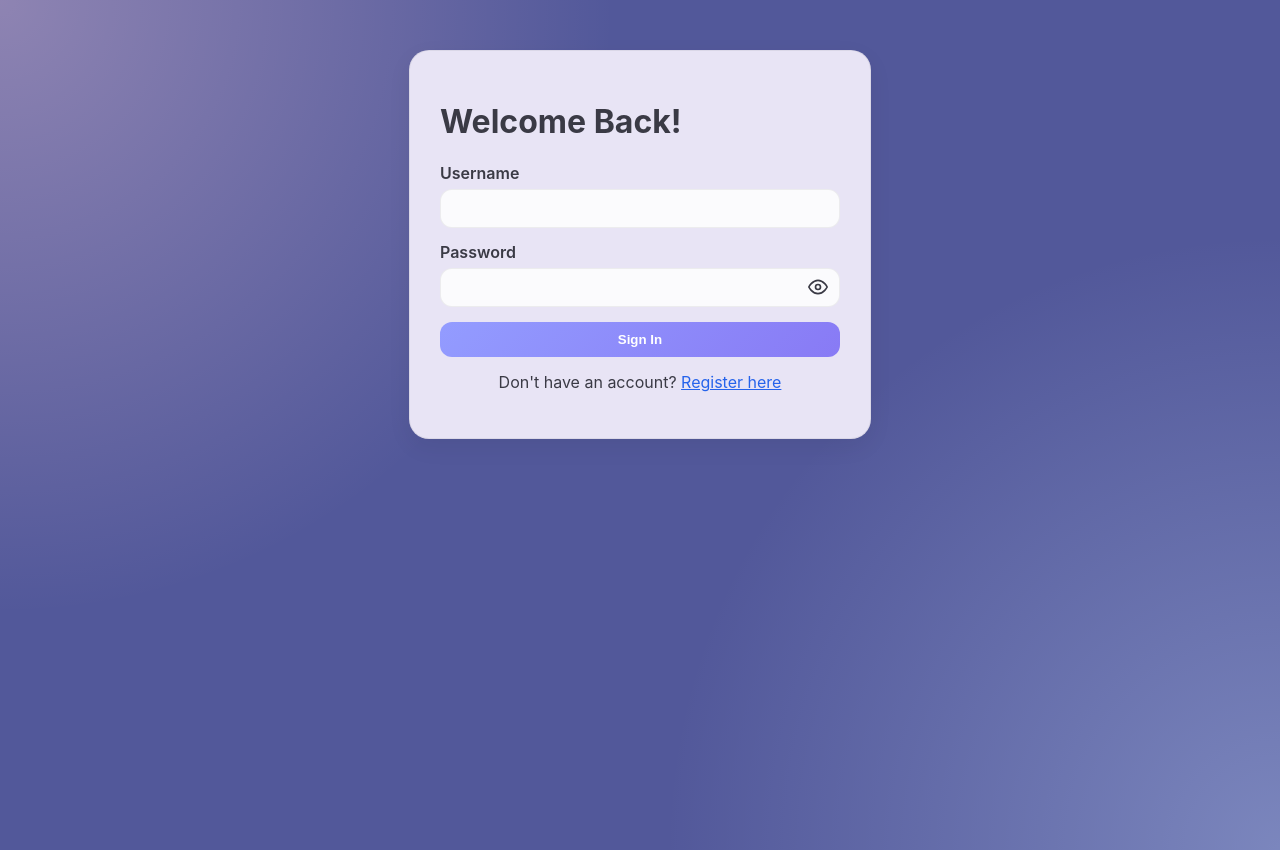
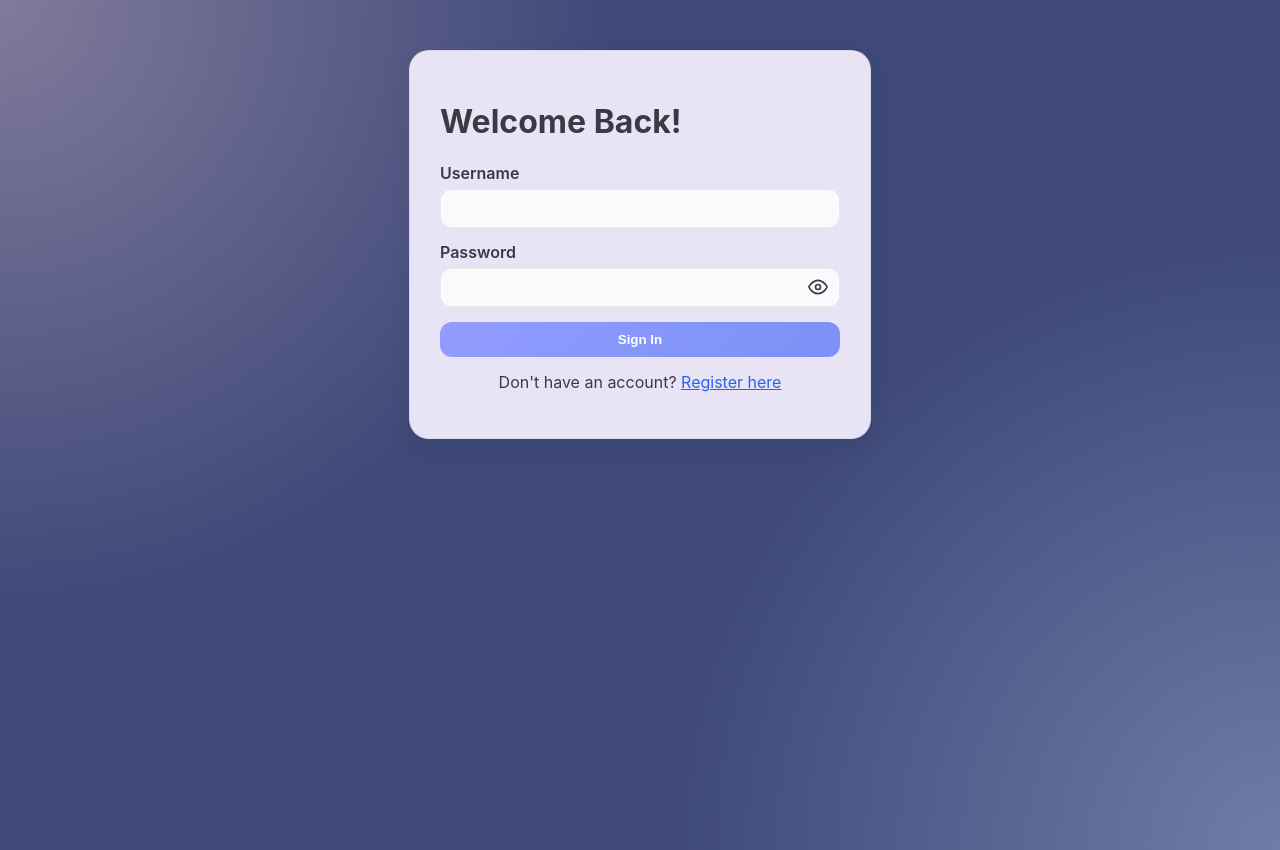
Before and after one commit to khngxuanming-boop/CSP-2620---GROUP-3, a Flask app: page /login in a window 1280 px wide. Run offline with Flask 3, Linux system fonts and the light colour scheme.

Commit message:
Adjusted colors again

```diff
--- a/static/style.css
+++ b/static/style.css
@@ -1,9 +1,9 @@
 :root {
   --primary: #939cff;
-  --primary-dark: #887af5;
+  --primary-dark: #7a91f5;
   --text: #3a3a45;
   --muted: #8b8b96;
-  --background: #52589a;
+  --background: #3e4978;
   --card: #e8e4f5;
   --border: rgba(0, 0, 0, 0.06);
   --shadow: 0 8px 24px rgba(0, 0, 0, 0.06);
@@ -75,7 +75,7 @@ button {
 
 button:hover {
   transform: translateY(-1px);
-  box-shadow: 0 6px 16px rgba(147, 184, 255, 0.35);
+  box-shadow: 0 6px 16px rgba(169, 147, 255, 0.35);
 }
 
 a {
```
